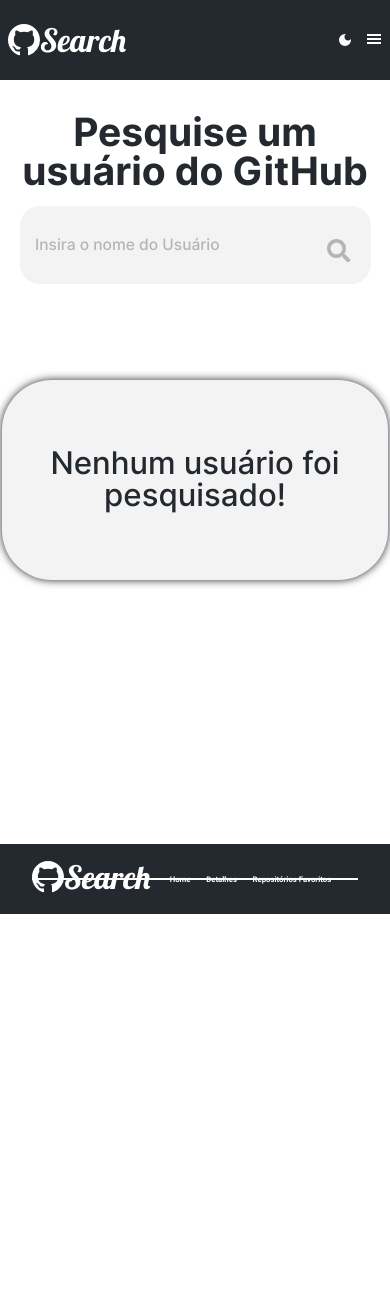
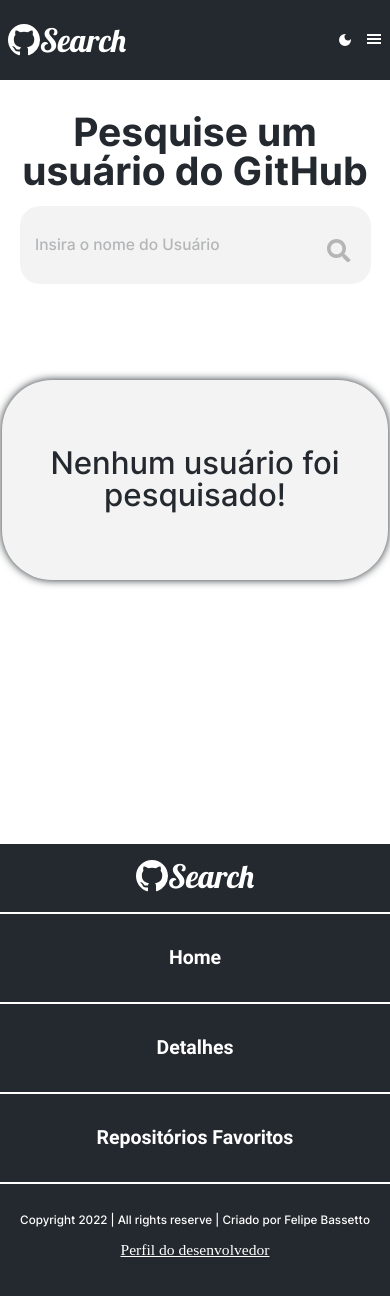
Before and after one commit to FeBassetto/Github_search, a React (Create React App) app: page / in a window 390 px wide. Shown: the top 1296 px of the page. Before the commit the page ends 914 px from the top, so only its background shows below. Built offline with nearby package versions, Linux system fonts and the light colour scheme.

Commit message:
Footer responsivo finalizado

```diff
--- /dev/null
+++ b/src/components/Footer/BottomFooter/BottomFooter.css
@@ -0,0 +1,67 @@
+.bottomFooter{
+    height: 40%;
+    width: 100%;
+
+    display: flex;
+    flex-direction: row;
+    align-items: center;
+    justify-content: space-between;
+}
+
+.bottomFooter__copyright{
+    font-size: 1.25vw;
+
+    font-family: InterMedium;
+}
+
+.bottomFooter__link a{
+    color: inherit;
+    font-size: 1.5vw;
+}
+
+.bottomFooter__link a:hover{
+    opacity: .7;
+}
+
+@media screen and (max-width:750px){
+    .bottomFooter{
+        flex-direction: column;
+        padding: 5vw 0;
+
+        width: 100%;
+
+        box-sizing: border-box;
+    }
+
+    .bottomFooter__copyright{
+        font-size: 2vw;
+    }
+
+    .bottomFooter__link{
+        padding-top: 4vw;
+    }
+
+    .bottomFooter__link a{
+        font-size: 3vw;
+    }
+}
+
+@media screen and (max-width:600px) {
+    .bottomFooter__copyright{
+        font-size: 2.5vw;
+    }
+
+    .bottomFooter__link a{
+        font-size: 4vw;
+    }
+}
+
+@media screen and (max-width:400px){
+    .bottomFooter{
+        padding: 8vw 0;
+    }
+
+    .bottomFooter__copyright{
+        font-size: 3vw;
+    }
+}
--- /dev/null
+++ b/src/components/Footer/BottomFooter/BottomFooter.jsx
@@ -0,0 +1,24 @@
+import React from "react";
+import './BottomFooter.css';
+
+
+
+const BottomFooter = () => {
+
+
+
+    return (
+        <div className="bottomFooter">
+            <p className="bottomFooter__copyright">
+                Copyright 2022 | All rights reserve | Criado por Felipe Bassetto
+            </p>
+            <div className="bottomFooter__link">
+                <a href="https://github.com/FeBassetto">
+                    Perfil do desenvolvedor
+                </a>
+            </div>
+        </div>
+    )
+}
+
+export default BottomFooter
--- a/src/components/Footer/Footer.css
+++ b/src/components/Footer/Footer.css
@@ -10,3 +10,16 @@
     flex-direction: column;
     align-items: center;
 }
+
+@media screen and (max-width:1000px) {
+    .footer{
+        height: 23vw;
+    }
+}
+
+@media screen and (max-width:750px) {
+    .footer{
+        height: auto;
+        padding: 1rem 0;
+    }
+}
--- a/src/components/Footer/Footer.jsx
+++ b/src/components/Footer/Footer.jsx
@@ -2,6 +2,7 @@ import React from "react";
 import './Footer.css'
 import styled from 'styled-components';
 import TopFooter from "./TopFooter/TopFooter";
+import BottomFooter from "./BottomFooter/BottomFooter";
 
 const StyledFooter = styled.footer`
     color:${props => props.theme.headerText};
@@ -14,6 +15,7 @@ const Footer = () => {
     return(
         <StyledFooter className="footer">
             <TopFooter/>
+            <BottomFooter/>
         </StyledFooter>
     )
 }
--- a/src/components/Footer/TopFooter/TopFooter.css
+++ b/src/components/Footer/TopFooter/TopFooter.css
@@ -33,10 +33,65 @@
     text-decoration: none;
     color: inherit;
 
-    font-size: 2vw;
+    font-size: 1.75vw;
     font-family: RobotoBold;
 }
 
 .footerItem a:hover{
     opacity: .7;
 }
+
+@media screen and (max-width:750px) {
+    .topFooter{
+        flex-direction: column;
+        width: 100%;
+    }
+
+    .footerList{
+        flex-direction: column;
+        justify-content: center;
+        width: 100%;
+
+        margin-top: 5vw;
+
+        box-sizing: border-box;
+    }
+
+    .footerNavigation{
+        width: 100%;
+        display: flex;
+        justify-content: center;
+
+        padding: 0;
+
+        box-sizing: border-box;
+    }
+
+    .footerItem{
+        text-align: center;
+
+        border-top: 2px solid #ffffff;
+
+        height: 90px;
+        width: 100%;
+        box-sizing: border-box;
+    }
+
+    .footerItem a{
+        font-size: 3.5vw;
+        width: 100%;
+        height: 100%;
+
+        box-sizing: border-box;
+
+        display: flex;
+        align-items: center;
+        justify-content: center;
+    }
+}
+
+@media screen and (max-width:400px) {
+    .footerItem a{
+        font-size: 5vw;
+    }
+}
```
